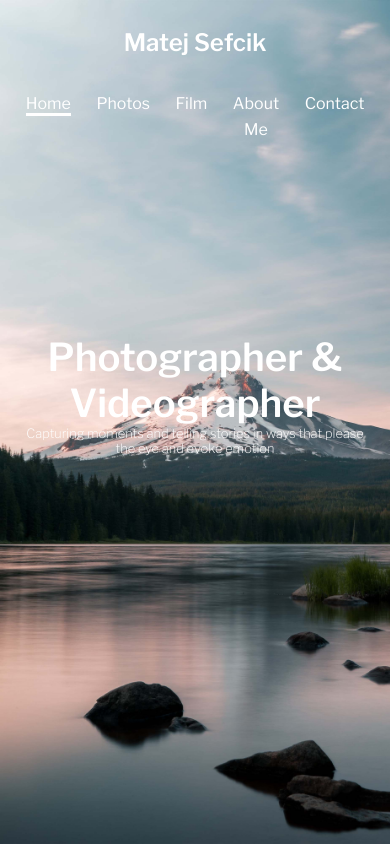
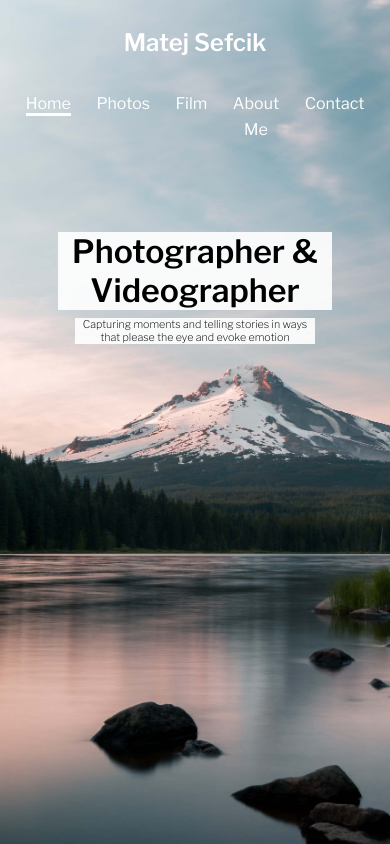
Before and after one commit to vargassormm1/MatejPortfolio, a plain HTML site: page index.html in a window 390 px wide. Drawn offline with nearby package versions, Linux system fonts and the light colour scheme.

Commit message:
changed home page and media query

```diff
--- a/index.html
+++ b/index.html
@@ -39,11 +39,15 @@
         </nav>
         <!-- Header Content -->
         <div class="header-content">
-          <h1>Photographer & Videographer</h1>
-          <h6>
-            Capturing moments and telling stories in ways that please the eye
-            and evoke emotion
-          </h6>
+          <div class="boxOne">
+            <h1>Photographer & Videographer</h1>
+          </div>
+          <div class="boxTwo">
+            <h6>
+              Capturing moments and telling stories in ways that please the eye
+              and evoke emotion
+            </h6>
+          </div>
         </div>
       </div>
     </header>
--- a/style.css
+++ b/style.css
@@ -81,16 +81,34 @@ ul {
   border-color: white;
 }
 .header-content {
-  padding-top: 10%;
+  padding-top: 3%;
   font-size: x-large;
   color: white;
+  display: flex;
+  flex-direction: column;
+  justify-content: center;
+  align-items: center;
+}
+.boxOne {
+  width: 60%;
+  background-color: rgba(255, 255, 255, 0.9);
+  color: black;
+  margin-bottom: 0.5rem;
+}
+.boxTwo {
+  width: 50%;
+  background-color: rgba(255, 255, 255, 0.9);
+  color: black;
 }
 .header-content h6 {
   font-weight: 200;
-  color: white;
+  color: black;
 }
 /* Media Query */
 @media (max-width: 500px) {
+  #index {
+    background-size: 350%;
+  }
   #main-nav {
     flex-direction: column;
     align-items: center;
@@ -99,9 +117,15 @@ ul {
     padding: 0.8rem;
   }
   .header-content {
-    padding-top: 50%;
+    padding-top: 20%;
     line-height: normal;
-    font-size: larger;
+    font-size: medium;
+  }
+  .boxOne {
+    width: 80%;
+  }
+  .boxTwo {
+    width: 70%;
   }
 }
 
```
